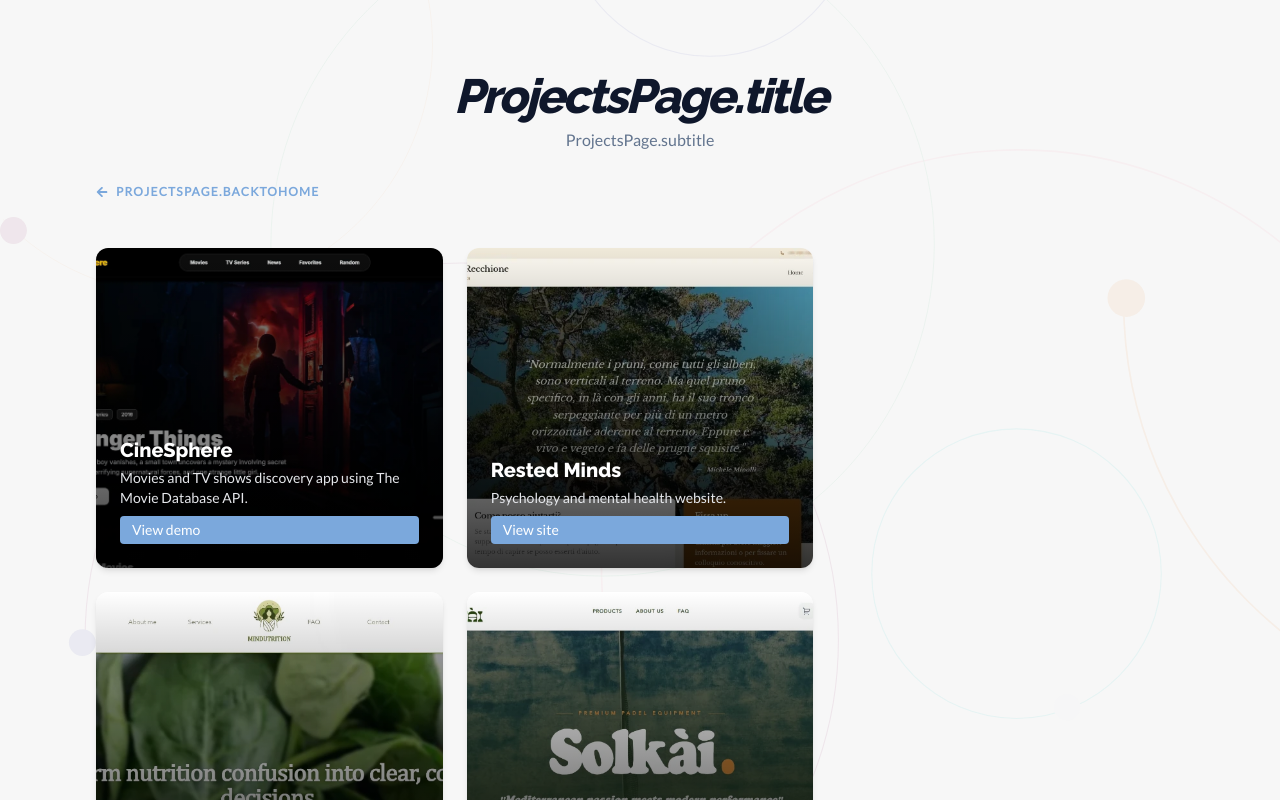
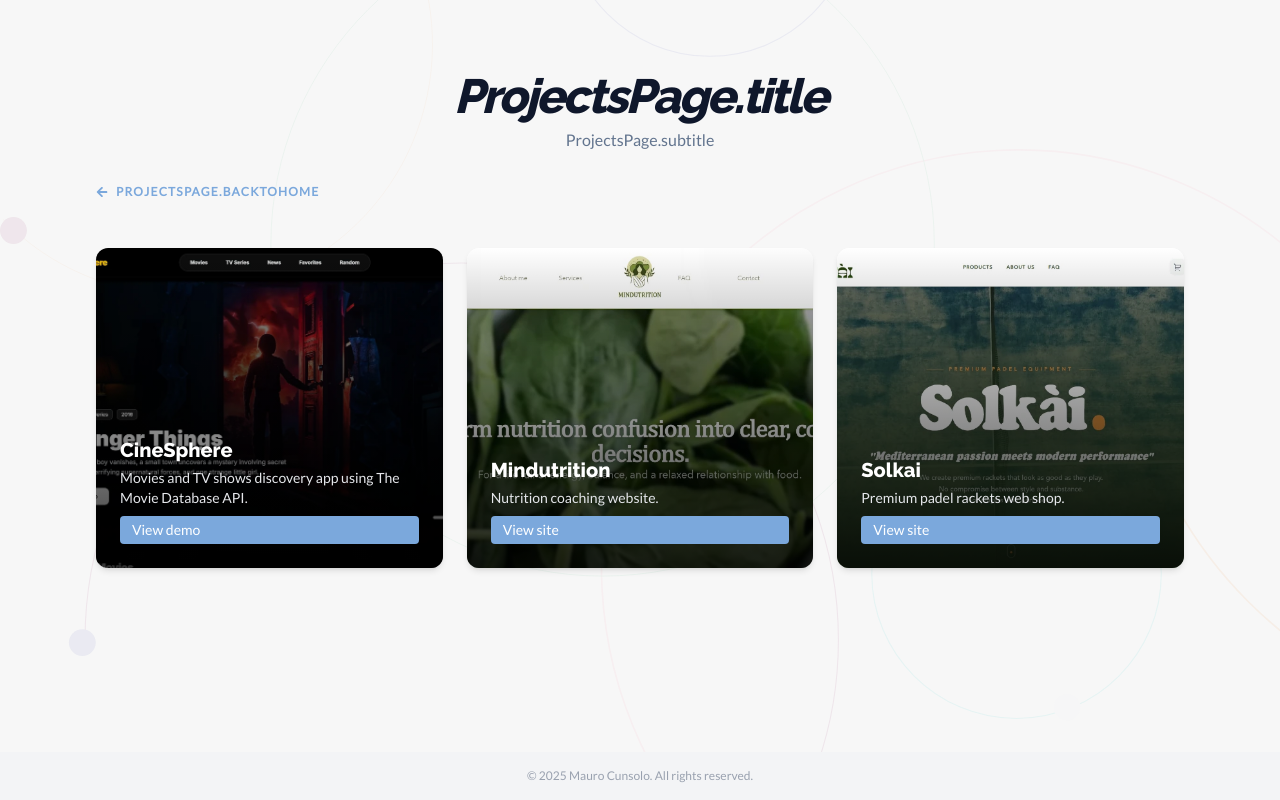
Before and after one commit to maku85/my-portfolio, a Next.js app: page /en/projects in a window 1280 px wide. Shown: the top 800 px of the page. Built offline with nearby package versions, Linux system fonts and the light colour scheme.

Commit message:
Update projects.ts

```diff
--- a/src/data/projects.ts
+++ b/src/data/projects.ts
@@ -26,14 +26,6 @@ export const projects: Project[] = [
     buttonHref: "https://www.mindutrition.li/",
   },
   {
-    imageUrl: "/projects/rested-minds.webp",
-    name: "Rested Minds",
-    description: "Psychology and mental health website.",
-    buttonLabel: "View site",
-    buttonIcon: null,
-    buttonHref: "https://www.silviarecchionepsicologa.com/",
-  },
-  {
     imageUrl: "/projects/solkai.webp",
     name: "Solkai",
     description: "Premium padel rackets web shop.",
```
